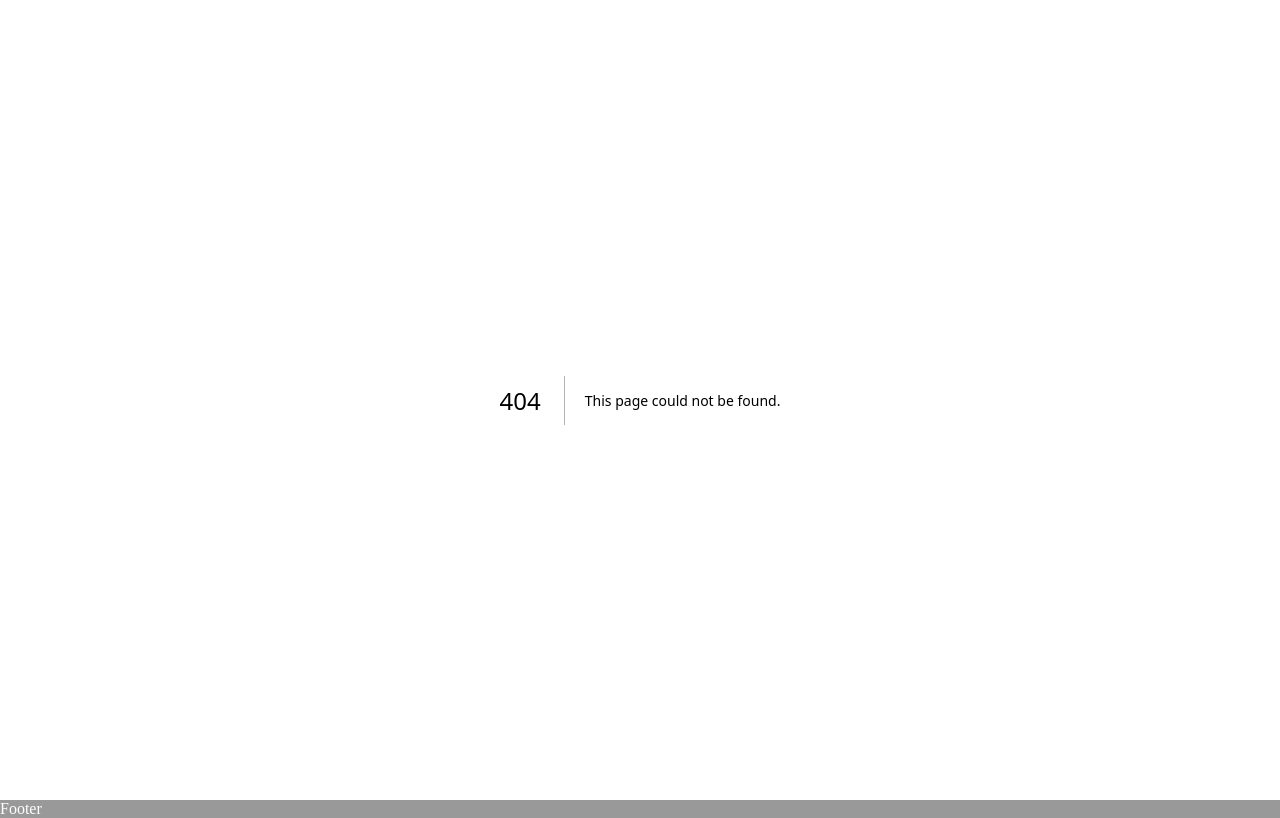
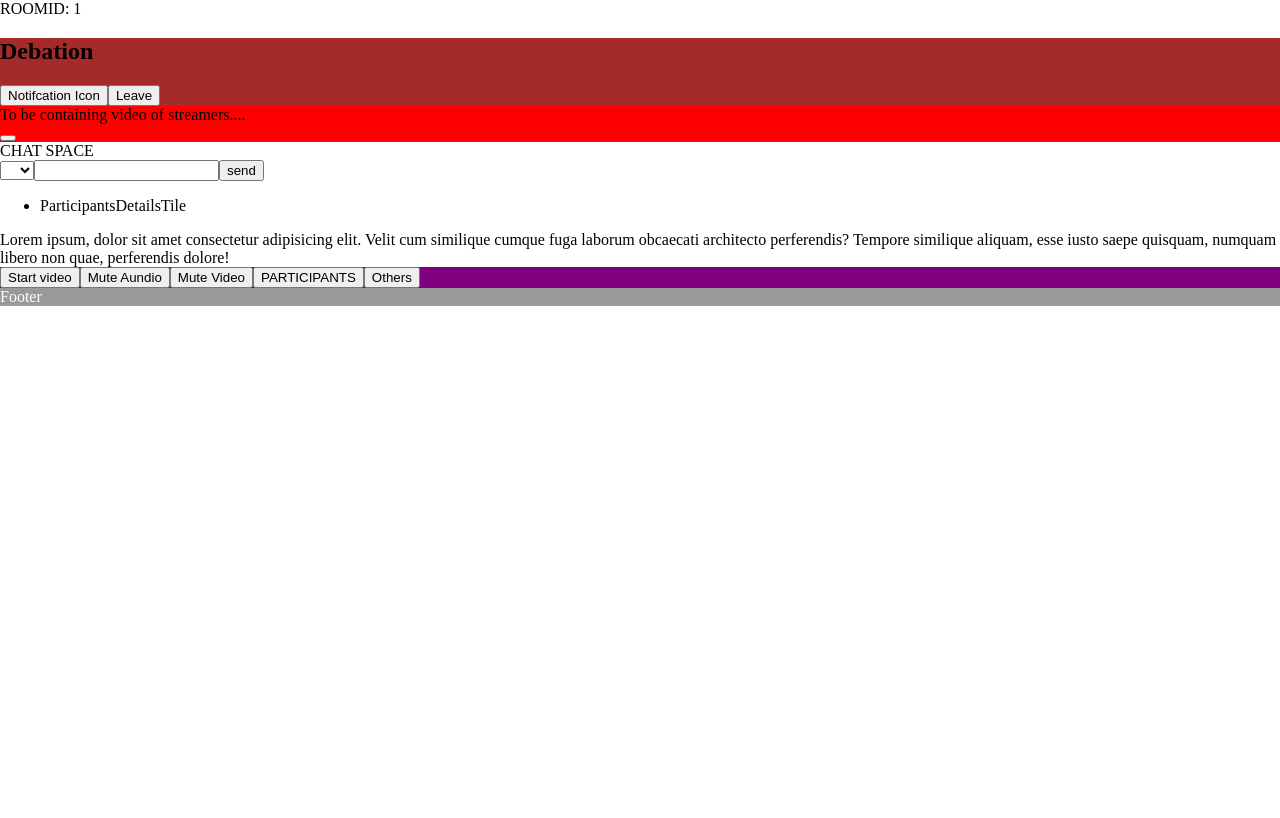
Before and after one commit to T4910/NEXTJS-Debation, a Next.js app: page /rooms/1 in a window 1280 px wide. Before the commit this address had no page. Built offline with nearby package versions, Linux system fonts and the light colour scheme; no server answers.

Commit message:
Adding videostreaming functionality to rooms

```diff
--- /dev/null
+++ b/app/(componets)/RoomComponents/RoomFunctions.js
@@ -0,0 +1,18 @@
+
+export async function useAttachSteamtoVideo(refernce, stream){
+    console.log(refernce)
+    refernce.muted = true
+    refernce.srcObject = stream
+    refernce.play()
+
+
+    const muteVideo = (bool) => stream.getVideoTracks()[0].enabled = !bool;
+    const muteAudio = (bool) => stream.getAudioTracks()[0].enabled = !bool;
+
+    return {
+        streamID: stream?.id,
+        isWorking: stream.active,
+        muteAudio,
+        muteVideo
+    }
+}
--- a/app/(componets)/RoomComponents/VideoStreaming.jsx
+++ b/app/(componets)/RoomComponents/VideoStreaming.jsx
@@ -1,10 +1,47 @@
-import React from 'react'
+'use client'
+import {useAttachSteamtoVideo} from '../../(componets)/RoomComponents/RoomFunctions'
+import { useEffect, useRef, useState } from 'react';
 
-export default function VideoStreaming() {
+
+
+export default function VideoStreaming({streams}) {
+  let [streamsState, setStreamsState] = useState(streams)
+  let [videoElements, setVideoElements] = useState([])
+  let videoContainerRef = useRef(null)
+
+  useEffect(() => setStreamsState(streams), [streams])
+
+  // makes video elements
+  const streamingVideoElement = (key) => <video key={key} id={key} width={200}/>
+
+
+  useEffect(() => {
+    // renders all needed streaming video elements into app
+    setVideoElements(() => {
+      let newSetofVideos = [];
+      streamsState.map((stream, index) => newSetofVideos = [...newSetofVideos, streamingVideoElement(index)])
+      return newSetofVideos
+    })
+
+
+    // attaches all given streams to video elements
+    streamsState.map((stream, index) => {
+      const video = videoContainerRef.current.children[index];
+      video && useAttachSteamtoVideo(video, stream);
+    })
+
+  }, [streamsState])
+
+
+
+
   return (
     <div style={{backgroundColor: 'red'}}>
         To be containing video of streamers....
-        <video></video>
+        <div className='videocontainer' ref={videoContainerRef}>
+          {videoElements.map((video) => video)}
+        </div>
+        <button onClick={() => muteVideo(true)}/>
     </div>
   )
 }
--- /dev/null
+++ b/app/rooms/[id]/page.jsx
@@ -0,0 +1,43 @@
+'use client'
+import {useState, useEffect} from 'react'
+import HeaderFuncitons from '../../(componets)/RoomComponents/HeaderFunctions'
+import VideoStreams from '../../(componets)/RoomComponents/VideoStreaming'
+import ChatBox from '../../(componets)/RoomComponents/ParticipantChatBox'
+import ParticipantPresent from '../../(componets)/RoomComponents/ParticipantPresent'
+import RoomDescription from '../../(componets)/RoomComponents/RoomDescription'
+import BottomFunctions from '../../(componets)/RoomComponents/BottomFunctions'
+import Notifications from '../../(componets)/RoomComponents/RoomNotifications'
+
+
+
+export default function page({params}) {
+  let [NotificationVisibiiltiy, setNotificationVisibiiltiy] = useState(false);
+  let [streams, setStreams] = useState([])
+
+
+  // Get creators videostream
+  useEffect(() => {
+     navigator.mediaDevices.getUserMedia({audio: true, video: true})
+    .then((stream) => {
+      setStreams([...streams, stream])
+
+    })
+  }, []);
+
+
+  return (
+    <>
+        ROOMID: {params.id}
+        <HeaderFuncitons
+        Notificationtoggle={NotificationVisibiiltiy}
+        NotificationtoggleFunc={setNotificationVisibiiltiy}/>
+
+        <Notifications active = {NotificationVisibiiltiy}/>
+        <VideoStreams streams={streams}/>
+        <ChatBox />
+        <ParticipantPresent />
+        <RoomDescription />
+        <BottomFunctions />
+    </>
+  )
+}
```
Also changed, not shown: app/rooms/page.jsx (deleted, +0 -28 lines).
